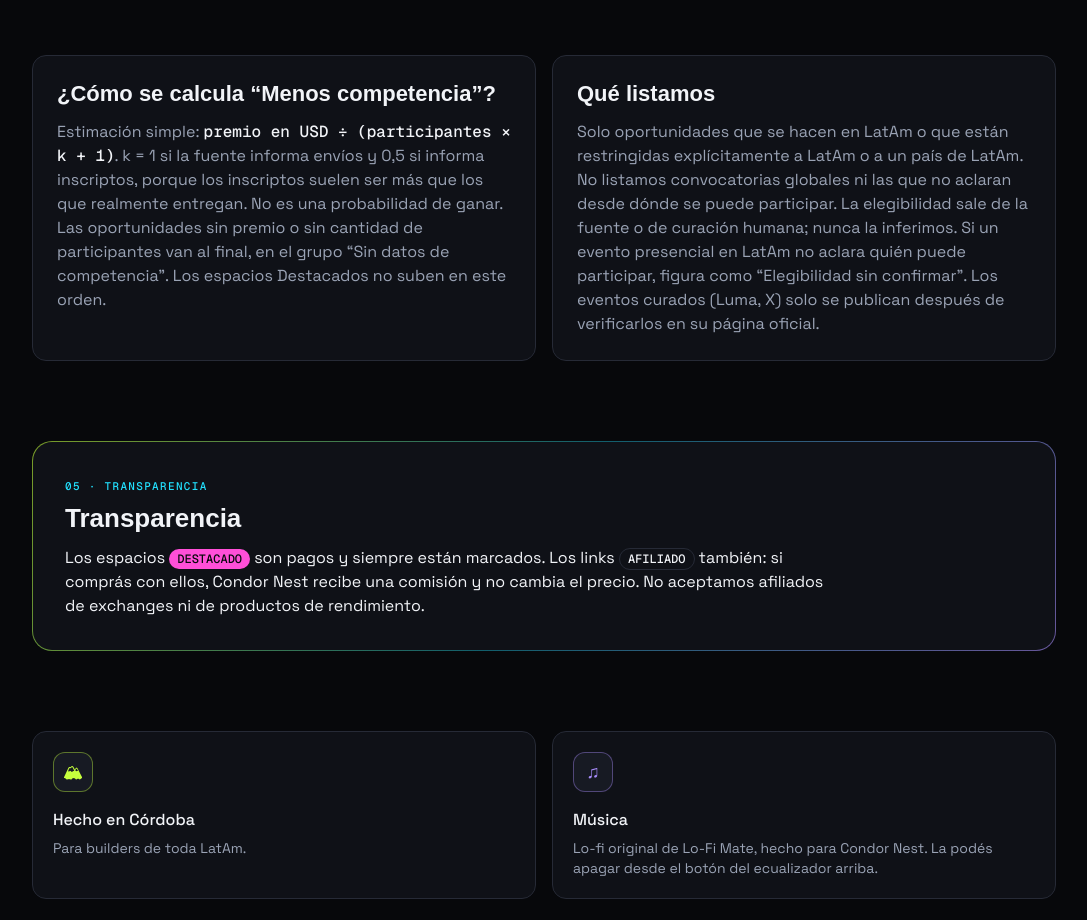
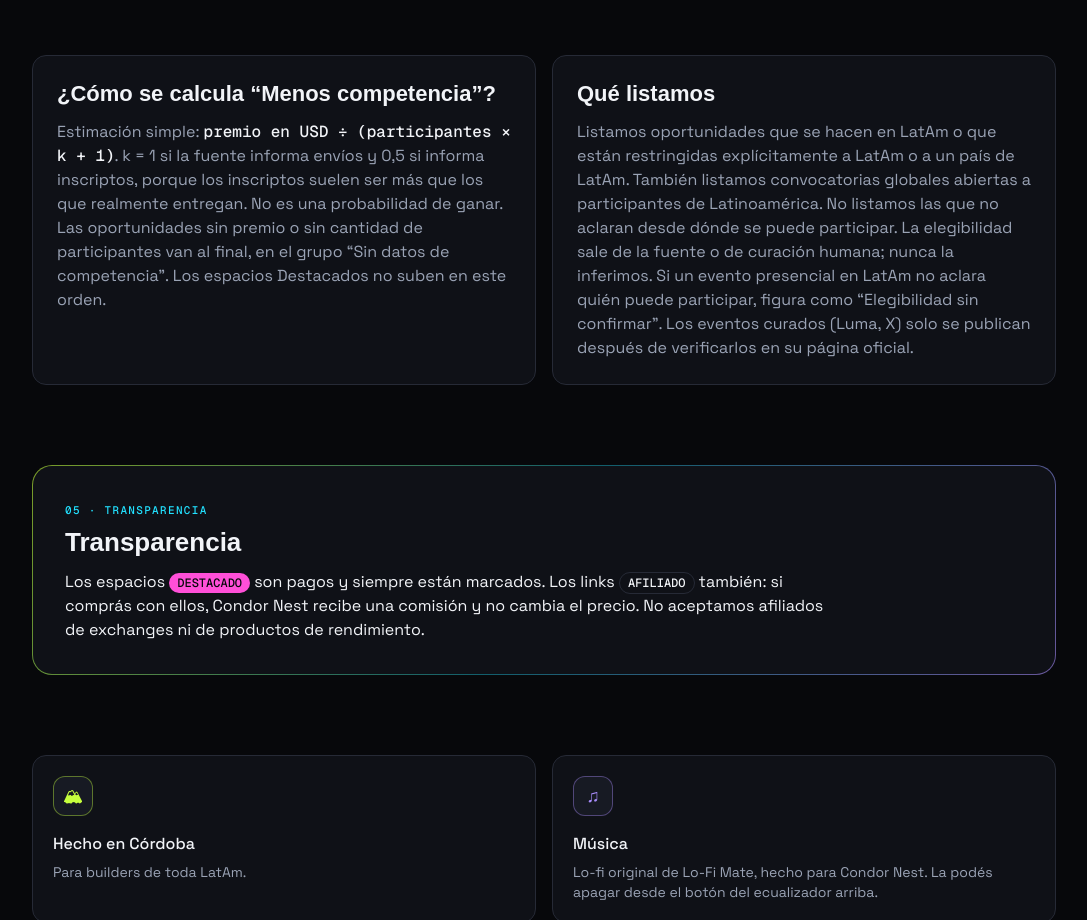
Before and after one commit to ulises-ASTRADA/condor-nest, a Next.js app: page /acerca in a window 1280 px wide. Shown: the part 1820-2740 px from the top of the page, without its empty margins (96-1183 px from the left). Built offline with nearby package versions, Linux system fonts and the light colour scheme; no server answers; a web font is replaced by a local one.

Commit message:
copy: también listamos convocatorias globales abiertas a LatAm (/acerca texto + FAQ, FAQ de /grants)

```diff
--- a/app/acerca/page.tsx
+++ b/app/acerca/page.tsx
@@ -9,7 +9,7 @@ const FAQS = [
   { q: '¿Cada cuánto se actualiza?', a: 'Todos los días. Una carga automática corre cada mañana (entre las 8 y las 9, hora de Argentina) y trae lo nuevo de Superteam Earn, Devpost y Taikai. Los eventos curados de X y Luma se suman después de verificarlos en su página oficial.' },
   { q: '¿Cómo publico mi evento?', a: 'Completá el formulario de “Publicá tu evento” (/publicar) con el nombre, las fechas y el link oficial. Listamos gratis cualquier hackathon, bounty o grant abierto a builders de LatAm una vez que lo verificamos en su página oficial. También podés pagar un espacio “Destacado”, que siempre va marcado.' },
   { q: '¿Es gratis?', a: 'Sí. Ver el feed, filtrar y suscribirte al newsletter es gratis y no hace falta cuenta. Los espacios “Destacado” son pagos y los links “Afiliado” pueden dejarnos una comisión sin cambiarte el precio; los dos están siempre marcados.' },
-  { q: '¿Qué países cubre?', a: 'Toda Latinoamérica: listamos oportunidades que se hacen en LatAm o que están restringidas a LatAm o a un país de LatAm (Argentina, México, Chile, Colombia, Brasil, Perú, Uruguay y el resto de la región). No listamos convocatorias globales que no aclaran desde dónde se puede participar. El feed arranca filtrado por tu país y con un clic ves todo.' },
+  { q: '¿Qué países cubre?', a: 'Toda Latinoamérica: listamos oportunidades que se hacen en LatAm o que están restringidas a LatAm o a un país de LatAm (Argentina, México, Chile, Colombia, Brasil, Perú, Uruguay y el resto de la región). También listamos convocatorias globales abiertas a participantes de Latinoamérica. No listamos las que no aclaran desde dónde se puede participar. El feed arranca filtrado por tu país y con un clic ves todo.' },
   { q: '¿Cómo me suscribo al newsletter?', a: 'Dejá tu mail en el formulario del newsletter (al costado del feed en la home, o al pie de la página en el celular) y confirmá desde el correo que te llega (si no lo ves, revisá spam). Es un mail por semana, los lunes, con lo que cierra pronto y lo que tiene poca competencia. Te podés dar de baja con un clic.' },
 ];
 export const metadata = { title: 'Acerca', description: 'Qué es Condor Nest, cómo elegimos las oportunidades, cada cuánto se actualiza y cómo publicar tu hackathon. Hecho en Córdoba.', alternates: { canonical: '/acerca' }, openGraph: { images: [OG_IMAGE], url: '/acerca', description: 'Qué es Condor Nest, cómo elegimos las oportunidades, cada cuánto se actualiza y cómo publicar tu hackathon. Hecho en Córdoba.' } };
@@ -98,7 +98,7 @@ export default function Acerca() {
         </div>
         <div className="rounded-card border border-border bg-surface p-6">
           <h2 className="font-display text-xl font-semibold">Qué listamos</h2>
-          <p className="mt-3 text-fg-muted">Solo oportunidades que se hacen en LatAm o que están restringidas explícitamente a LatAm o a un país de LatAm. No listamos convocatorias globales ni las que no aclaran desde dónde se puede participar. La elegibilidad sale de la fuente o de curación humana; nunca la inferimos. Si un evento presencial en LatAm no aclara quién puede participar, figura como “Elegibilidad sin confirmar”. Los eventos curados (Luma, X) solo se publican después de verificarlos en su página oficial.</p>
+          <p className="mt-3 text-fg-muted">Listamos oportunidades que se hacen en LatAm o que están restringidas explícitamente a LatAm o a un país de LatAm. También listamos convocatorias globales abiertas a participantes de Latinoamérica. No listamos las que no aclaran desde dónde se puede participar. La elegibilidad sale de la fuente o de curación humana; nunca la inferimos. Si un evento presencial en LatAm no aclara quién puede participar, figura como “Elegibilidad sin confirmar”. Los eventos curados (Luma, X) solo se publican después de verificarlos en su página oficial.</p>
         </div>
       </section>
 
--- a/lib/hubs.ts
+++ b/lib/hubs.ts
@@ -46,7 +46,7 @@ export const HUBS: Hub[] = [
     match: (l) => l.type === 'grant',
     faqs: () => [
       { q: '¿Qué es un grant?', a: 'Financiamiento no reembolsable para construir un proyecto. A diferencia de un hackathon, no compite en un evento con fecha: se postula con una propuesta.' },
-      { q: '¿Qué grants lista Condor Nest?', a: 'Solo los que están abiertos explícitamente a LatAm o a un país de LatAm. No listamos convocatorias globales ni las que no aclaran desde dónde se puede participar.' },
+      { q: '¿Qué grants lista Condor Nest?', a: 'Los que están abiertos explícitamente a LatAm o a un país de LatAm. También listamos convocatorias globales abiertas a participantes de Latinoamérica. No listamos las que no aclaran desde dónde se puede participar.' },
       ELIG, UPDATED, PUBLISH,
     ] },
   { slug: 'hackathons-online', label: 'Hackathons online', h1: 'Hackathons online para LatAm', noun: ['hackathon online', 'hackathons online'], where: 'para participar desde LatAm', feed: '/?tipo=hackathon&modalidad=online',
```
